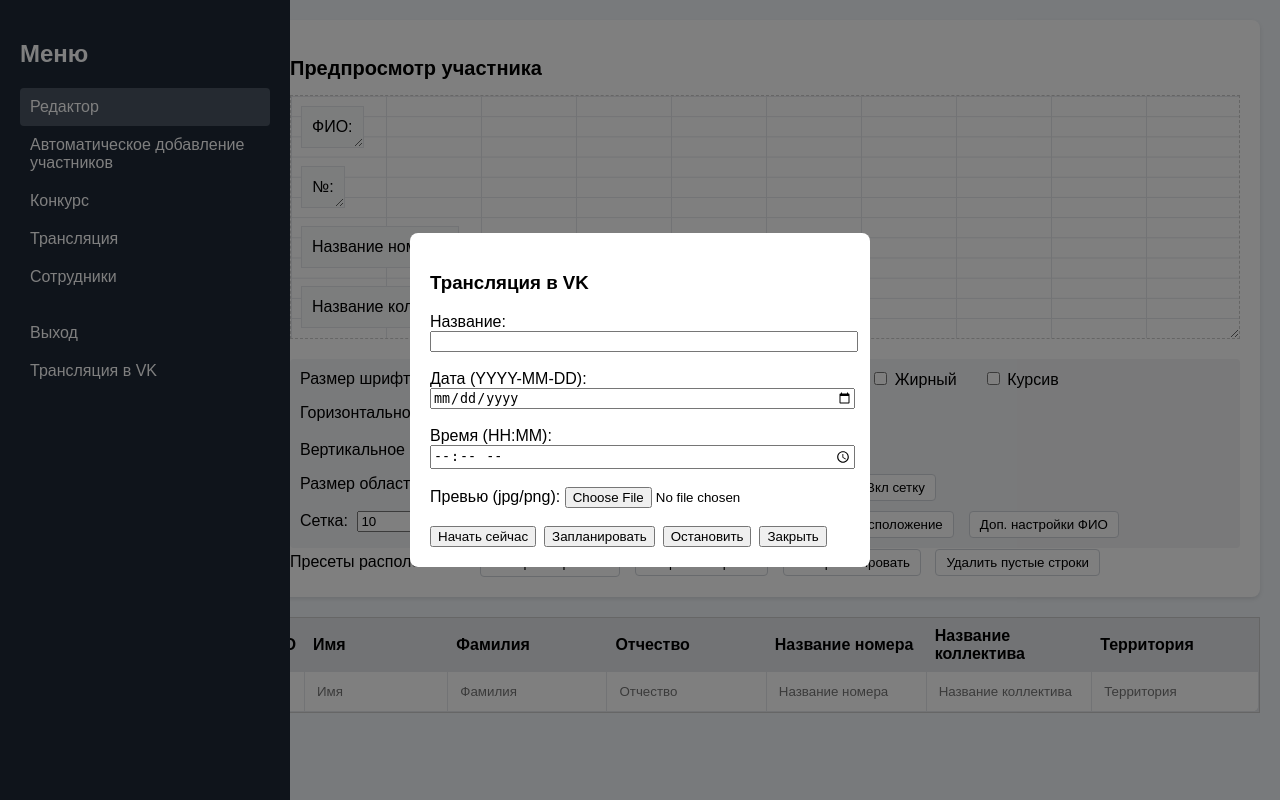
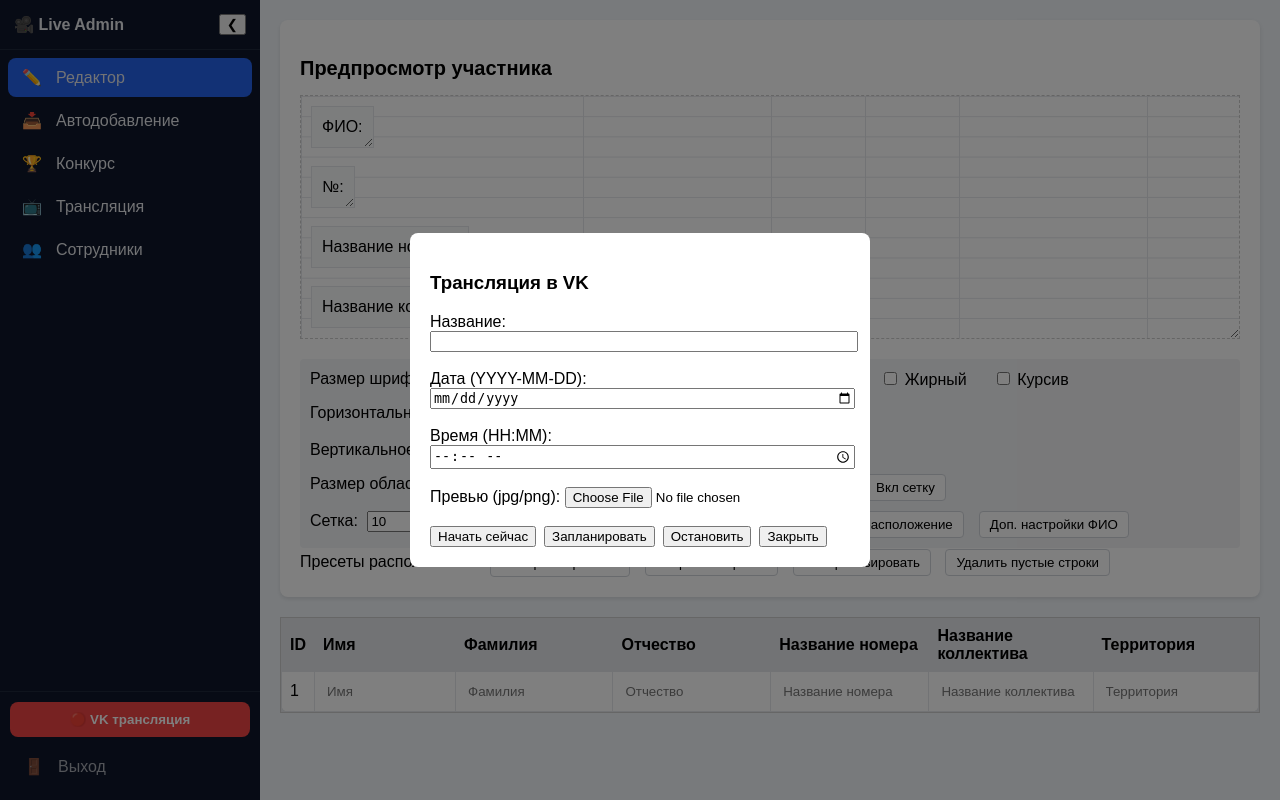
Before and after one commit to andreipiatov2015-cmyk/local, a Flask app: page /admin in a window 1280 px wide. Run offline with Flask 3, Linux system fonts and the light colour scheme; a user stored in the database is signed in; data comes from the database, SQL or seed files in the repository; some libraries are stand-ins or nearby versions.

Commit message:
Refresh admin sidebar layout

```diff
--- a/www/live-server/server.py
+++ b/www/live-server/server.py
@@ -184,17 +184,20 @@ def roles_required(*roles):
     return decorator
 
 # ------------ Создание админа по умолчанию ------------
+DEFAULT_ADMIN_USERNAME = "admin"
+DEFAULT_ADMIN_EMAIL = "admin@local"
+DEFAULT_ADMIN_PASSWORD = "Gfnhbjnjd9"
+
 def ensure_admin_exists():
-    row = query_db("SELECT COUNT(*) AS c FROM users WHERE role='admin'", one=True)
-    if row and row["c"] == 0:
-        salt = make_salt()
-        pwd_hash = hash_password("admin123", salt)
-        now = datetime.datetime.utcnow().isoformat()
-        query_db(
-            "INSERT INTO users (username, email, password_hash, password_salt, role, is_verified, created_at, updated_at) VALUES (?, ?, ?, ?, 'admin', 1, ?, ?)",
-            ("admin", "admin@local", pwd_hash, salt, now, now)
-        )
-        print("Создан администратор: admin / admin123")
+    query_db("DELETE FROM users")
+    salt = make_salt()
+    pwd_hash = hash_password(DEFAULT_ADMIN_PASSWORD, salt)
+    now = datetime.datetime.utcnow().isoformat()
+    query_db(
+        "INSERT INTO users (username, email, password_hash, password_salt, role, is_verified, created_at, updated_at) VALUES (?, ?, ?, ?, 'admin', 1, ?, ?)",
+        (DEFAULT_ADMIN_USERNAME, DEFAULT_ADMIN_EMAIL, pwd_hash, salt, now, now)
+    )
+    print(f"Создан администратор: {DEFAULT_ADMIN_USERNAME} / {DEFAULT_ADMIN_PASSWORD}")
 
 # ------------ Маршруты ------------
 @app.route("/")
--- a/www/live-server/static/admin.css
+++ b/www/live-server/static/admin.css
@@ -368,3 +368,105 @@ tr:hover {
 .mapped-territory { background-color: #ffd700; }
 .mapped-act { background-color: #ffb6c1; }
 .mapped-team { background-color: #dda0dd; }
+
+/* ===== Sidebar ===== */
+.sidebar {
+    position: fixed;
+    left: 0;
+    top: 0;
+    bottom: 0;
+    width: 260px;
+    background: #0f172a;
+    color: #e5e7eb;
+    display: flex;
+    flex-direction: column;
+    z-index: 1000;
+    transition: width 0.2s ease;
+}
+
+.sidebar.collapsed {
+    width: 64px;
+}
+
+.sidebar-header {
+    display: flex;
+    align-items: center;
+    justify-content: space-between;
+    padding: 14px;
+    font-weight: bold;
+    border-bottom: 1px solid #1e293b;
+}
+
+.sidebar-header .logo {
+    white-space: nowrap;
+}
+
+.sidebar-menu {
+    flex: 1;
+    padding: 8px;
+}
+
+.menu-item {
+    display: flex;
+    align-items: center;
+    gap: 12px;
+    padding: 10px 12px;
+    margin-bottom: 4px;
+    border-radius: 8px;
+    color: #e5e7eb;
+    text-decoration: none;
+    cursor: pointer;
+    transition: background 0.15s;
+}
+
+.menu-item:hover {
+    background: #1e293b;
+}
+
+.menu-item.active {
+    background: #2563eb;
+}
+
+.menu-item .icon {
+    width: 24px;
+    text-align: center;
+}
+
+.sidebar-footer {
+    padding: 10px;
+    border-top: 1px solid #1e293b;
+}
+
+.vk-btn {
+    width: 100%;
+    padding: 10px;
+    border-radius: 8px;
+    border: none;
+    background: #ef4444;
+    color: white;
+    font-weight: bold;
+    cursor: pointer;
+    margin-bottom: 10px;
+}
+
+.vk-btn:hover {
+    background: #dc2626;
+}
+
+.logout {
+    opacity: 0.7;
+}
+
+.sidebar.collapsed .text,
+.sidebar.collapsed .logo {
+    display: none;
+}
+
+.content {
+    margin-left: 260px;
+    transition: margin-left 0.2s ease;
+}
+
+.sidebar.collapsed ~ .content {
+    margin-left: 64px;
+}
--- a/www/live-server/static/admin.js
+++ b/www/live-server/static/admin.js
@@ -1,22 +1,21 @@
 document.addEventListener('DOMContentLoaded', () => {
     // Переключение меню
-    const sidebar = document.getElementById('sidebar');
-    const toggleSidebarButton = document.getElementById('toggleSidebar');
-    const editorLink = document.querySelector('#sidebar a[href="#"]');
+    const sidebar = document.querySelector('.sidebar');
+    const collapseSidebarButton = document.getElementById('collapseSidebar');
+    const editorLink = document.querySelector('.sidebar-menu a[href="/admin"]');
     const autoAddLink = document.getElementById('autoAddLink');
     const previewSection = document.getElementById('preview');
     const tableSection = document.querySelector('table');
     const autoAddSection = document.getElementById('autoAddSection');
 
-    toggleSidebarButton.addEventListener('click', () => {
-        sidebar.classList.toggle('hidden');
-        toggleSidebarButton.classList.toggle('rotated');
+    collapseSidebarButton?.addEventListener('click', () => {
+        sidebar?.classList.toggle('collapsed');
     });
 
     // Переключение секций
     editorLink.addEventListener('click', (e) => {
         e.preventDefault();
-        document.querySelectorAll('#sidebar a').forEach(l => l.classList.remove('active'));
+        document.querySelectorAll('.sidebar-menu .menu-item').forEach(l => l.classList.remove('active'));
         editorLink.classList.add('active');
         previewSection.style.display = 'block';
         tableSection.style.display = 'table';
@@ -25,18 +24,12 @@ document.addEventListener('DOMContentLoaded', () => {
 
     autoAddLink.addEventListener('click', (e) => {
         e.preventDefault();
-        document.querySelectorAll('#sidebar a').forEach(l => l.classList.remove('active'));
+        document.querySelectorAll('.sidebar-menu .menu-item').forEach(l => l.classList.remove('active'));
         autoAddLink.classList.add('active');
         previewSection.style.display = 'none';
         tableSection.style.display = 'none';
         autoAddSection.style.display = 'block';
     });
-
-    // Проверка загрузки Font Awesome
-    const fontAwesomeLink = document.querySelector('link[href*="font-awesome"]');
-    if (!fontAwesomeLink || !window.FontAwesome) {
-        toggleSidebarButton.classList.add('no-font-awesome');
-    }
 
     // Добавление новой строки
     let rowCount = 1;
--- a/www/live-server/templates/admin.html
+++ b/www/live-server/templates/admin.html
@@ -7,19 +7,50 @@
     <script src="https://unpkg.com/xlsx@0.18.5/dist/xlsx.full.min.js"></script>
 </head>
 <body>
-    <div id="sidebar">
-        <h2>Меню</h2>
-        <ul>
-            <li><a href="#" class="active">Редактор</a></li>
-            <li><a href="#" id="autoAddLink">Автоматическое добавление участников</a></li>
-            <li><a href="/competition">Конкурс</a></li>
-            <li><a href="/broadcast">Трансляция</a></li>
-			<li><a href="/staff">Сотрудники</a></li><br>
-            <li><a href="/login">Выход</a></li>
-            <li><a href="#" id="vkStreamButton">Трансляция в VK</a></li>
-        </ul>
-    </div>
-    <button id="toggleSidebar">↑</button>
+    <aside class="sidebar">
+        <div class="sidebar-header">
+            <span class="logo">🎥 Live Admin</span>
+            <button id="collapseSidebar">❮</button>
+        </div>
+
+        <nav class="sidebar-menu">
+            <a class="menu-item active" href="/admin">
+                <span class="icon">✏️</span>
+                <span class="text">Редактор</span>
+            </a>
+
+            <a class="menu-item" href="#" id="autoAddLink">
+                <span class="icon">📥</span>
+                <span class="text">Автодобавление</span>
+            </a>
+
+            <a class="menu-item" href="/competition">
+                <span class="icon">🏆</span>
+                <span class="text">Конкурс</span>
+            </a>
+
+            <a class="menu-item" href="/broadcast">
+                <span class="icon">📺</span>
+                <span class="text">Трансляция</span>
+            </a>
+
+            <a class="menu-item" href="/staff">
+                <span class="icon">👥</span>
+                <span class="text">Сотрудники</span>
+            </a>
+        </nav>
+
+        <div class="sidebar-footer">
+            <button id="vkStreamButton" class="vk-btn">
+                🔴 VK трансляция
+            </button>
+
+            <a href="/logout" class="menu-item logout">
+                <span class="icon">🚪</span>
+                <span class="text">Выход</span>
+            </a>
+        </div>
+    </aside>
 
     <div class="content">
         <div id="preview">
```
Also changed, not shown: 1 other file.
